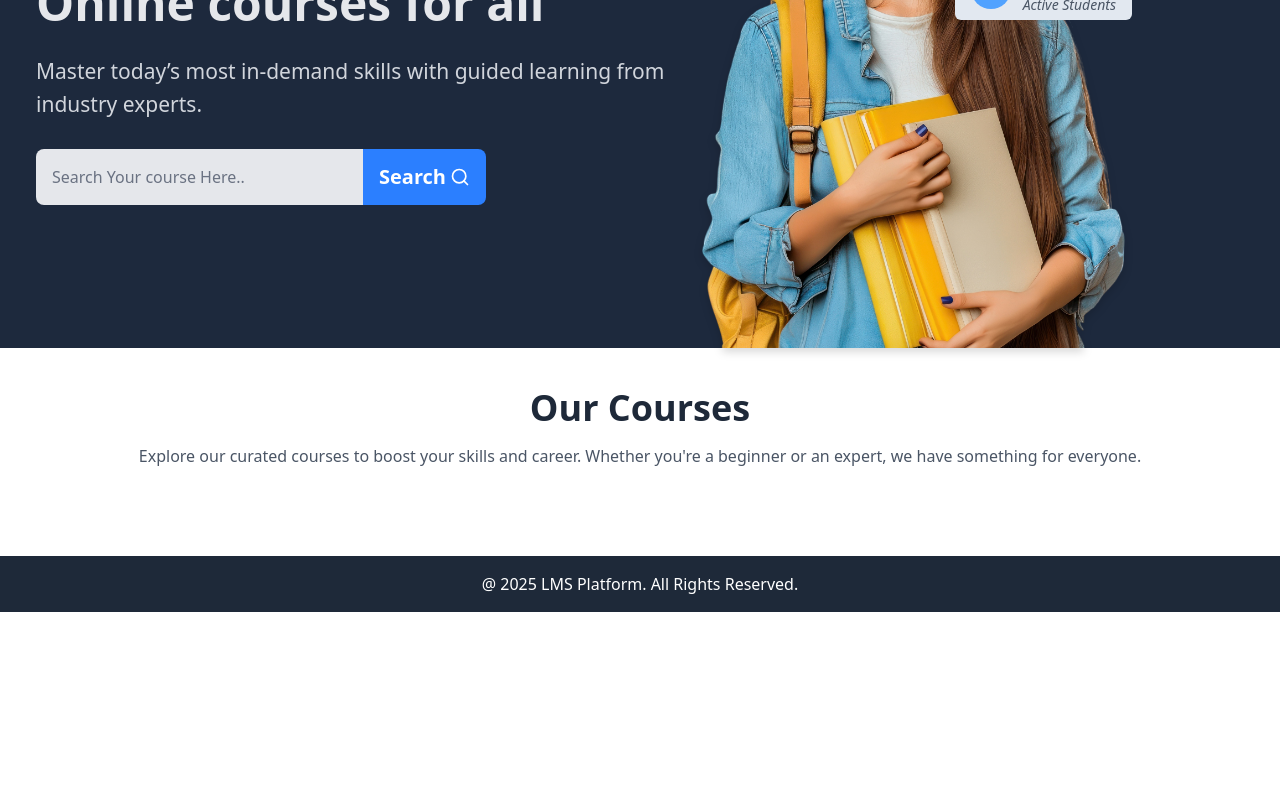
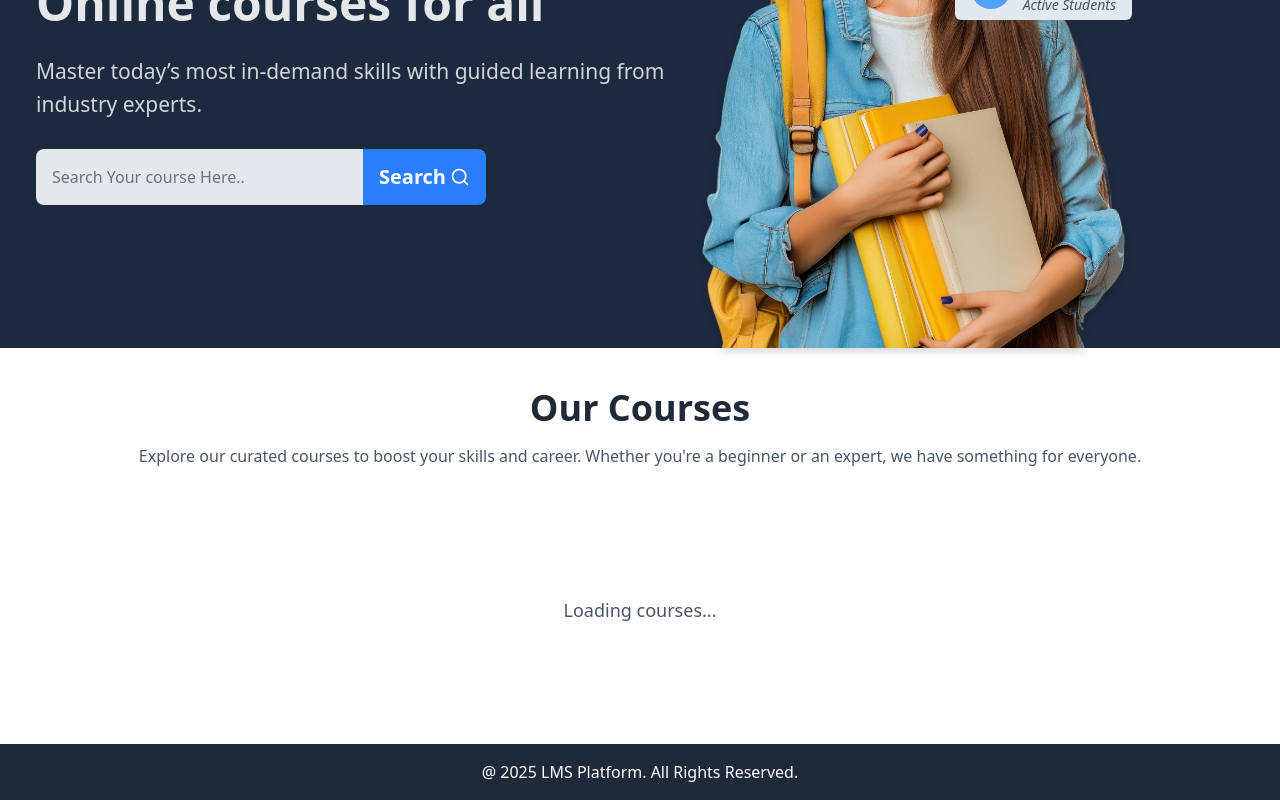
Before and after one commit to Roshanshrivas/LMSCourseHub, a React (Vite) app in the folder client/: page / in a window 1280 px wide. Shown: the part 308-1108 px from the top of the page. Before the commit the page ends 920 px from the top, so only its background shows below. Built offline with nearby package versions, Linux system fonts and the light colour scheme.

Commit message:
courses & Home page

```diff
--- a/client/src/Pages/Courses.jsx
+++ b/client/src/Pages/Courses.jsx
@@ -1,7 +1,7 @@
 import CourseCard from "@/components/CourseCard";
 import { setCourse } from "@/redux/courseSlice";
 import axios from "axios";
-import React, { useEffect } from "react";
+import React, { useEffect, useState } from "react";
 import { useDispatch, useSelector } from "react-redux";
 
 // export const coursesJson = [
--- a/client/src/Pages/Home.jsx
+++ b/client/src/Pages/Home.jsx
@@ -1,11 +1,18 @@
 import CourseCard from "@/components/CourseCard";
 import Hero from "@/components/Hero";
-import React from "react";
+import React, { useEffect, useState } from "react";
 import { useSelector } from "react-redux";
 
 const Home = () => {
+  const { course } = useSelector((store) => store.course);
+  const [loading, setLoading] = useState(true);
 
-  const {course} = useSelector(store=>store.course);
+
+   useEffect(() => {
+    if (course && course.length > 0) {
+      setLoading(false);
+    }
+  }, [course]);
 
   return (
     <div>
@@ -18,11 +25,17 @@ const Home = () => {
           Explore our curated courses to boost your skills and career. Whether
           you're a beginner or an expert, we have something for everyone.
         </p>
-        <div className="max-w-7xl mx-auto grid grid-cols-1 sm:grid-cols-2 lg:grid-cols-3 gap-6 px-2">
-          {course?.slice(0, 6).map((course, index) => {
-            return <CourseCard course={course} key={index} />;
-          })}
-        </div>
+        {loading ? (
+          <div className="text-center text-lg text-gray-600 py-20">
+            Loading courses...
+          </div>
+        ) : (
+          <div className="max-w-7xl mx-auto grid grid-cols-1 sm:grid-cols-2 lg:grid-cols-3 gap-6 px-2">
+            {course?.slice(0, 6).map((course, index) => {
+              return <CourseCard course={course} key={index} />;
+            })}
+          </div>
+        )}
       </div>
     </div>
   );
```
